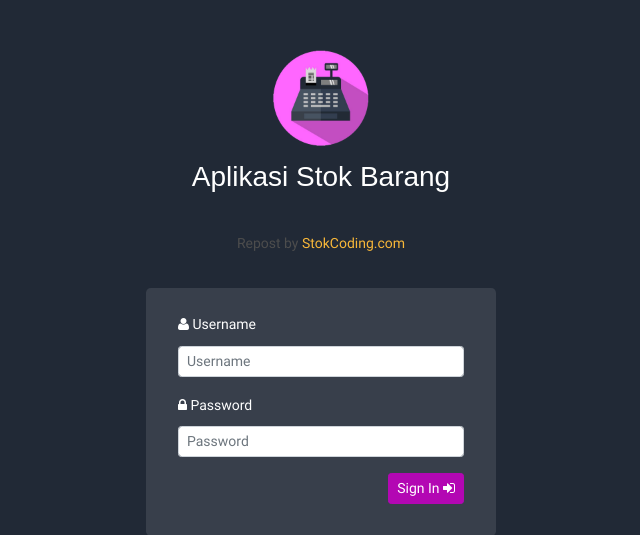
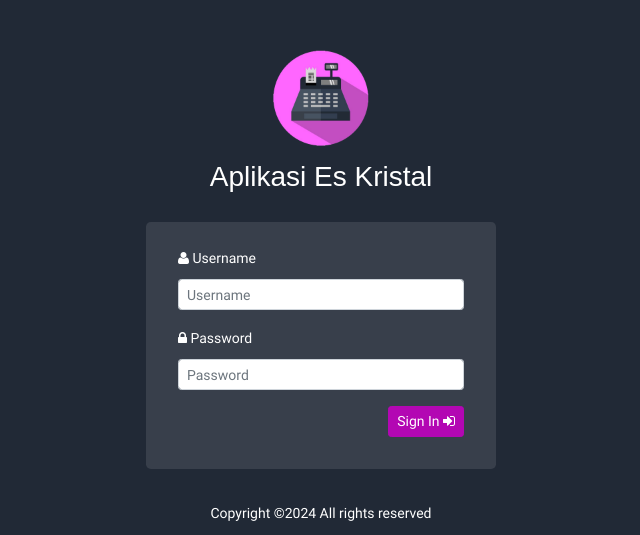
Before and after one commit to aulil99/eskristal, a CodeIgniter app: page /index.php/home/index in a window 1280 px wide. Shown: the top 535 px of the page, without its empty margins (319-959 px from the left). Run offline with CodeIgniter, Linux system fonts and the light colour scheme.

Commit message:
hapus copyright

```diff
--- a/application/config/database.php
+++ b/application/config/database.php
@@ -78,7 +78,7 @@
 	'hostname' => 'localhost',
 	'username' => 'root',
 	'password' => '',
-	'database' => 'stok_barang',
+	'database' => 'eskristal',
 	'dbdriver' => 'mysqli',
 	'dbprefix' => '',
 	'pconnect' => FALSE,
--- a/application/controllers/Home.php
+++ b/application/controllers/Home.php
@@ -92,7 +92,7 @@
         $this->is_login();
 
         $data = [
-            'title' => 'Aplikasi Stok Barang'
+            'title' => 'Aplikasi Es Kristal'
         ];
 
         $this->template->kasir('home', $data);
--- a/application/views/home.php
+++ b/application/views/home.php
@@ -49,7 +49,7 @@
 <div class="alert alert-info" role="alert">
     <p class="mb-0 text-right"><b><i class="fa fa-calendar"></i> <?= hari_ini(); ?>, <?= tanggal_indo(); ?></b></p>
     <hr>
-    <h4 class="alert-heading"><i class="fa fa-info-circle"></i> Selamat Datang di <b>Aplikasi Stok Barang</b> | Repost by <a href='https://stokcoding.com/' title='StokCoding.com' target='_blank'>StokCoding.com</a>
-	</h4>
+    <h4 class="alert-heading"><i class="fa fa-info-circle"></i> Selamat Datang di <b>Aplikasi Es Kristal</b>
+    </h4>
     <p class="mb-5" style="font-size: 16px;">Saat ini anda login sebagai <b><?= $this->session->userdata('User'); ?></b> dengan level <b><?= ucfirst($this->session->userdata('level')); ?></b></p>
 </div>
--- a/application/views/login.php
+++ b/application/views/login.php
@@ -53,8 +53,7 @@
         <div class="row">
             <div class="col-md-12 col-sm-12 text-center mt-5 mb-3">
                 <img src="<?= base_url('assets/img/login.png'); ?>" class="login" />
-                <h3 class="text-white mt-2">Aplikasi Stok Barang</h3>
-<br><center><p>Repost by <a href='https://stokcoding.com/' title='StokCoding.com' target='_blank'>StokCoding.com</a></p></center>
+                <h3 class="text-white mt-2">Aplikasi Es Kristal</h3>
 
                 <?php
                 if ($this->session->flashdata('alert')) {
--- a/application/views/template/nav.php
+++ b/application/views/template/nav.php
@@ -113,7 +113,7 @@
                 <!-- Link back to Colorlib can't be removed. Template is licensed under CC BY 3.0. -->
                 Copyright &copy;<script>
                     document.write(new Date().getFullYear());
-                </script> All rights reserved | This template is made with <i class="fa fa-heart" aria-hidden="true"></i> by <a href="https://colorlib.com" target="_blank">Colorlib.com</a> | Repost by <a href='https://stokcoding.com/' title='StokCoding.com' target='_blank'>StokCoding.com</a>
+                </script> All rights reserved.
 
                 <!-- Link back to Colorlib can't be removed. Template is licensed under CC BY 3.0. -->
             </p>
```
